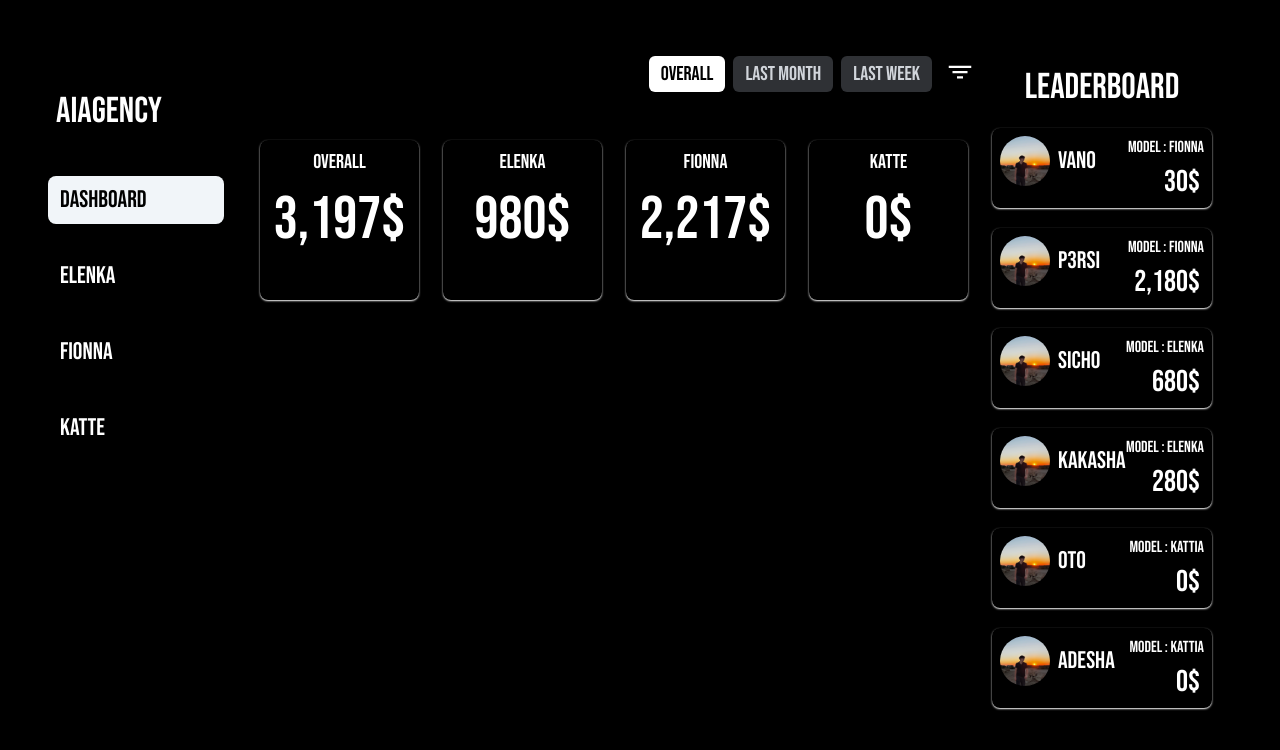
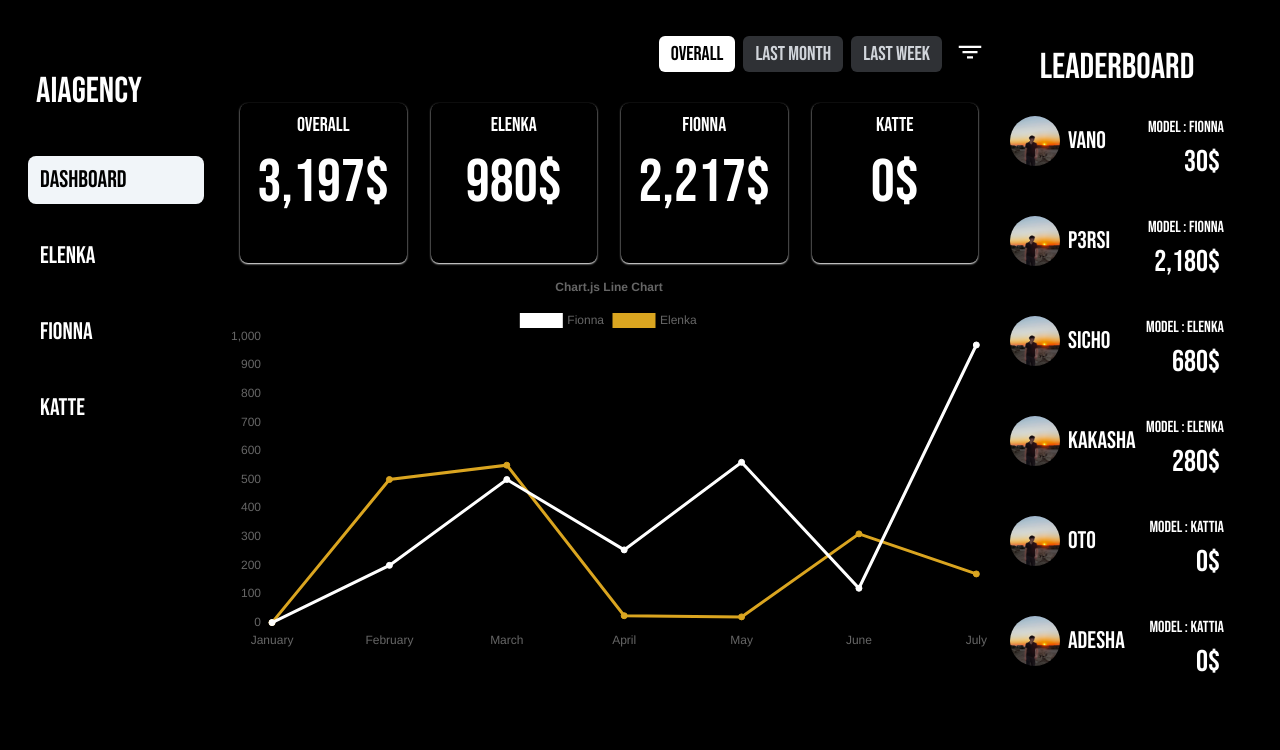
Before and after one commit to Guga-Muchiashvili/ai-agency, a Next.js app: page /Dashboard in a window 1280 px wide. Shown: the top 750 px of the page. Built offline with nearby package versions, Linux system fonts and the light colour scheme.

Commit message:
add static chart

```diff
--- a/app/Dashboard/layout.tsx
+++ b/app/Dashboard/layout.tsx
@@ -7,7 +7,7 @@ export default function DashboardLayout({
   children: React.ReactNode;
 }) {
   return (
-    <div style={{ display: "flex", height: "100vh", padding: "40px" }}>
+    <div style={{ display: "flex", height: "100vh", padding: "20px" }}>
       <NavBar />
       <main style={{ flex: 1, padding: "1rem" }}>{children}</main>
     </div>
--- a/common/elements/LeaderBoardElement/LeaderBoardElement.tsx
+++ b/common/elements/LeaderBoardElement/LeaderBoardElement.tsx
@@ -12,7 +12,7 @@ const LeaderBoardElement = ({
   money: string;
 }) => {
   return (
-    <div className="w-full relative font-bebas h-20 p-2 shadow-sm cursor-pointer duration-700 hover:shadow-none hover:scale-105 shadow-white rounded-lg">
+    <div className="w-full relative font-bebas h-20 p-2 shadow-sm cursor-pointer duration-700 hover:shadow-none hover:scale-105  rounded-lg">
       <div className="flex w-full justify-between">
         <div className="flex items-center gap-2 justify-center h-full">
           <Image
--- a/components/DashboardComponent/DashboardPage.tsx
+++ b/components/DashboardComponent/DashboardPage.tsx
@@ -4,6 +4,7 @@ import LeaderBoardElement from "@/common/elements/LeaderBoardElement/LeaderBoard
 import OutputBoxElement from "@/common/elements/OutputBoxElement/OutputBoxElement";
 import React, { useState } from "react";
 import { IoFilterSharp } from "react-icons/io5";
+import ChartTableElement from "./elements/ChartTableElement/ChartTableElement";
 
 const DashboardPage = () => {
   const [showFilter, setShowFilter] = useState(true);
@@ -11,7 +12,7 @@ const DashboardPage = () => {
 
   return (
     <div className="text-white w-full h-full flex ">
-      <div className="w-3/4 relative h-full flex flex-col">
+      <div className="w-[75%] relative h-full flex flex-col">
         <div className="ml-auto flex relative gap-2 items-center pr-2">
           <div
             className={`w-fit px-2 flex items-center gap-2 ${
@@ -37,14 +38,17 @@ const DashboardPage = () => {
             onClick={() => setShowFilter((prev) => !prev)}
           />
         </div>
-        <div className="w-full h-64 px-3 items-center gap-6 flex">
+        <div className="w-full h-64 px-3 items-center gap-6 mt-6 flex">
           <OutputBoxElement title={`${filter}`} price="3,197$" />
           <OutputBoxElement title="elenka" price="980$" />
           <OutputBoxElement title="fionna" price="2,217$" />
           <OutputBoxElement title="katte" price="0$" />
         </div>
+        <div className="w-full h-full">
+          <ChartTableElement />
+        </div>
       </div>
-      <div className="w-1/4 h-full rounded-lg mt-auto flex flex-col p-3 gap-5 py-2">
+      <div className="w-[25%] h-full rounded-lg mt-auto flex flex-col p-3 gap-5 py-2">
         <h1 className="text-4xl font-bebas mx-auto mt-1">Leaderboard</h1>
         <LeaderBoardElement model="fionna" name="vano" money="30$" />
         <LeaderBoardElement model="fionna" name="p3rsi" money="2,180$" />
--- /dev/null
+++ b/components/DashboardComponent/elements/ChartTableElement/ChartTableElement.tsx
@@ -0,0 +1,61 @@
+import React from "react";
+import {
+  Chart as ChartJS,
+  CategoryScale,
+  LinearScale,
+  PointElement,
+  LineElement,
+  Title,
+  Tooltip,
+  Legend,
+} from "chart.js";
+import { Line } from "react-chartjs-2";
+
+ChartJS.register(
+  CategoryScale,
+  LinearScale,
+  PointElement,
+  LineElement,
+  Title,
+  Tooltip,
+  Legend
+);
+
+export const options = {
+  responsive: true,
+  plugins: {
+    legend: {
+      position: "top" as const,
+    },
+    title: {
+      display: true,
+      text: "Chart.js Line Chart",
+    },
+  },
+};
+
+const labels = ["January", "February", "March", "April", "May", "June", "July"];
+
+export const data = {
+  labels,
+  datasets: [
+    {
+      label: "Fionna",
+      data: [0, 200, 500, 254, 560, 120, 970],
+      borderColor: "white",
+      backgroundColor: "white",
+    },
+    {
+      label: "Elenka",
+      data: [0, 500, 550, 24, 20, 310, 170],
+      borderColor: "#DAA520",
+      backgroundColor: "#DAA520",
+    },
+  ],
+};
+
+const ChartTableElement = () => {
+  return <Line options={options} data={data} />;
+};
+
+export default ChartTableElement;
--- a/package.json
+++ b/package.json
@@ -13,8 +13,13 @@
     "@ionic/react": "^8.4.1",
     "@prisma/client": "^6.1.0",
     "@tanstack/react-query": "^5.62.11",
+    "apexcharts": "^4.3.0",
+    "chart.js": "^4.4.7",
+    "faker": "^6.6.6",
     "next": "^15.1.2",
     "react": "^19.0.0",
+    "react-chartjs-2": "^5.3.0",
+    "react-charts": "^3.0.0-beta.57",
     "react-dom": "^19.0.0",
     "react-hook-form": "^7.54.2",
     "react-icons": "^5.4.0"
```
Also changed, not shown: 1 other file (tests, documents, lock files or other folders).
